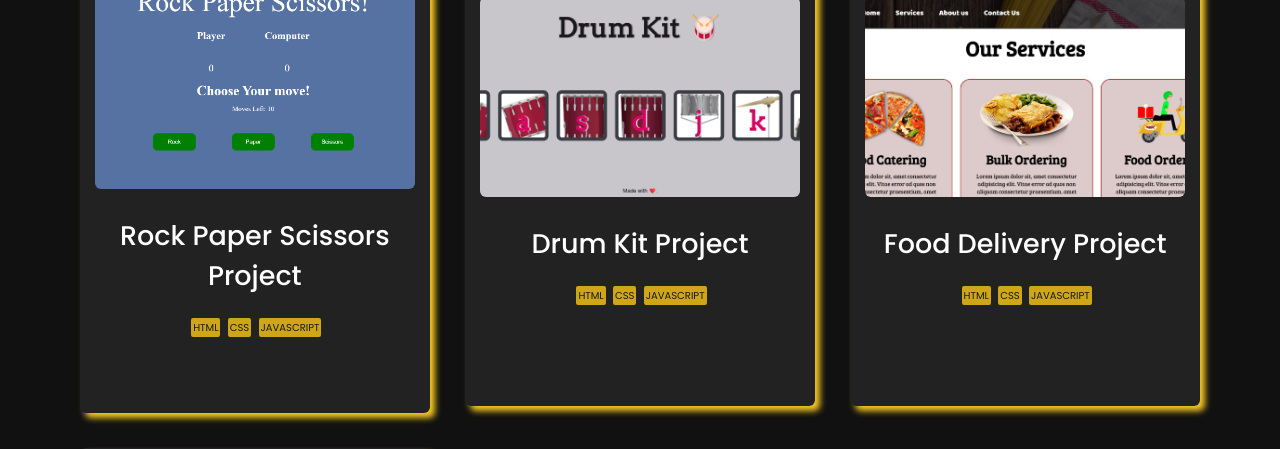
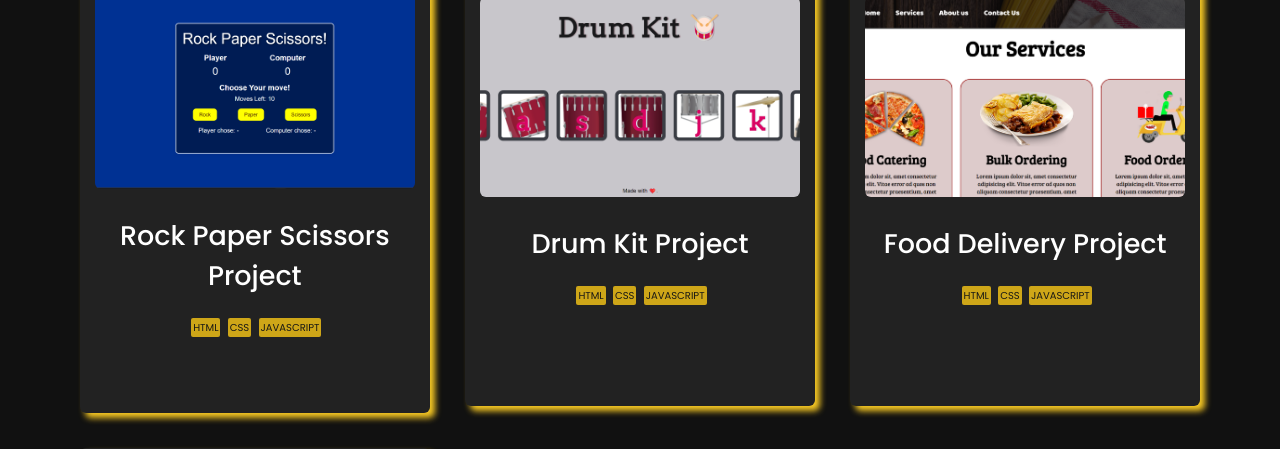
Before and after one commit to suhanijagotra/Portfolio, a plain HTML site: page index.html in a window 1280 px wide. Shown: the part 2240-2689 px from the top of the page. Drawn offline with nearby package versions, Linux system fonts and the light colour scheme.

Commit message:
rock paper scissor project card updated

```diff
--- a/index.html
+++ b/index.html
@@ -196,7 +196,7 @@
                             </a>
                             <span class="tooltiptext">Live Demo</span>
                         </div>
-                        <img class="mywork" src="Images/rock.png">
+                        <img class="mywork" src="Images/rock2.png">
                         <div class="text">Rock Paper Scissors Project</div>
                         <span class="badge background-css">HTML</span>
                         <span class="badge background-css">CSS</span>
```
Also changed, not shown: Images/rock2.png (added).
